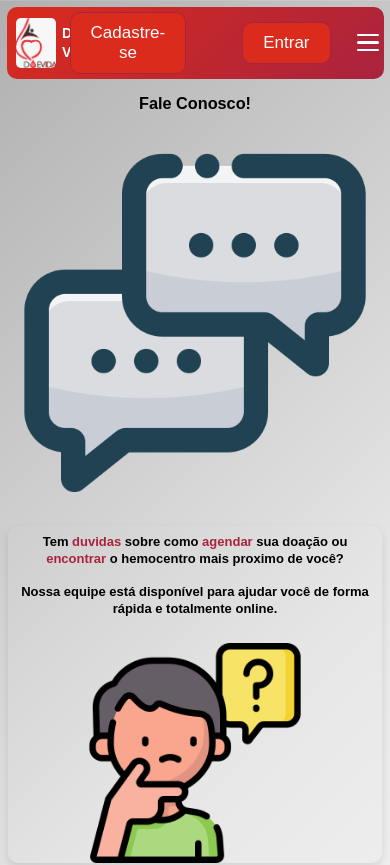
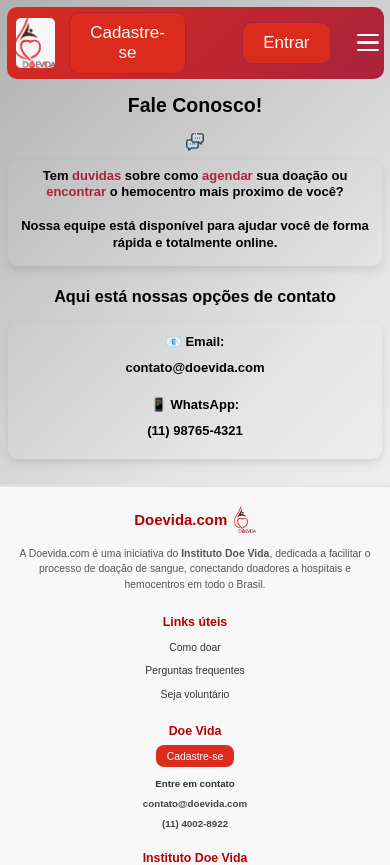
Before and after one commit to Gustavooxx/Tcc_Projeto, a React (Vite) app in the folder Frontend/: page /contato in a window 390 px wide. Shown: the top 865 px of the page. Built offline with nearby package versions, Linux system fonts and the light colour scheme.

Commit message:
responsividade

```diff
--- a/Frontend/src/components/tags/util.jsx
+++ b/Frontend/src/components/tags/util.jsx
@@ -26,7 +26,6 @@
                 <Link to={'/inicio'}>
                     <div className='foto-tags'>
                         <img src="/assets/images/logoTcc.webp" alt="logo1" />
-                        <h1>Doe Vida</h1>
                     </div>
                 </Link>
                 <div className={`tags-paginas ${menuOpen ? 'active' : ''}`}>
--- a/Frontend/src/pages/cadastro/index.scss
+++ b/Frontend/src/pages/cadastro/index.scss
@@ -59,7 +59,7 @@
 
     .container-cadastro {
         display: flex;
-        align-items: flex-start;
+        align-items: center;
         justify-content: center;
         gap: 10rem;
         padding: 1rem;
--- a/Frontend/src/pages/comodoar/index.jsx
+++ b/Frontend/src/pages/comodoar/index.jsx
@@ -50,7 +50,6 @@
 
                     <div className='card'>
                         <img src="assets/images/cronograma.png" alt="" height={'70px'} />
-                        <CalendarDays size={70} />
                         <h4>Agendamento</h4>
                     </div>
 
--- a/Frontend/src/pages/comodoar/index.scss
+++ b/Frontend/src/pages/comodoar/index.scss
@@ -333,15 +333,27 @@
             h2 {
                 font-size: 1.2rem;
                 margin-bottom: 0.6rem;
+                text-align: center;
             }
 
             .cards {
-                flex-direction: column;
+                display: grid;
+                grid-template-columns: repeat(2, 1fr);
                 gap: 0.6rem;
 
                 .card {
                     width: 100%;
-                    padding: 0.8rem;
+                    padding: 0.4rem;
+                    font-size: 0.8rem;
+
+                    img {
+                        height: 50px;
+                        margin-bottom: 0.5rem;
+                    }
+
+                    h4 {
+                        font-size: 0.9rem;
+                    }
                 }
             }
         }
--- a/Frontend/src/pages/contato/index.jsx
+++ b/Frontend/src/pages/contato/index.jsx
@@ -16,7 +16,7 @@
                 <div className='fale-conosco'>
 
                     <h1>Fale Conosco!</h1>
-                    <img src="assets/images/faleconosco.png" height={'70px'} />
+                    <img src="assets/images/faleconosco.png" alt="Fale Conosco" />
 
                 </div>
 
--- a/Frontend/src/pages/contato/index.scss
+++ b/Frontend/src/pages/contato/index.scss
@@ -7,16 +7,24 @@
             justify-content: center;
             align-items: center;
             gap: 2rem;
-            margin-bottom: 1rem;
+            margin-bottom: 2rem;
             margin-top: 2rem;
 
+            h1 {
+                font-size: 2.5rem;
+            }
+
+            img {
+                height: 2.5rem;
+                width: auto;
+            }
         }
     }
 
     .duvidas {
 
         display: flex;
-        justify-content: left;
+        justify-content: center;
         align-items: center;
         gap: 2rem;
         margin: 2rem;
@@ -27,12 +35,15 @@
             width: 45%;
             max-width: 400px;
             border-radius: 10px;
+            margin-bottom: 2.5rem;
+            margin-top: 2.5rem;
         }
 
         h2 {
             padding: 1rem;
             font-size: 1.6rem;
             width: 55%;
+            text-align: center;
         }
     }
 
@@ -99,6 +110,14 @@
                 gap: 1.5rem;
                 margin-bottom: 0.5rem;
                 margin-top: 1.5rem;
+
+                h1 {
+                    font-size: 2rem;
+                }
+
+                img {
+                    height: 2rem;
+                }
             }
         }
 
@@ -156,6 +175,14 @@
                 margin-bottom: 0.25rem;
                 margin-top: 1rem;
                 flex-direction: column;
+
+                h1 {
+                    font-size: 1.8rem;
+                }
+
+                img {
+                    height: 1.8rem;
+                }
             }
         }
 
@@ -207,10 +234,19 @@
     @media (max-width: 480px) {
         .conteudo {
             .fale-conosco {
+
                 gap: 0.6rem;
                 margin-bottom: 0.125rem;
                 margin-top: 0.6rem;
                 flex-direction: column;
+
+                h1 {
+                    font-size: 1.5rem;
+                }
+
+                img {
+                    height: 1.5rem;
+                }
             }
         }
 
@@ -218,11 +254,10 @@
             flex-direction: column;
             gap: 0.8rem;
             margin: 0.6rem;
+            margin-bottom: 1.5rem;
 
             img {
-                width: 100%;
-                max-width: 220px;
-                border-radius: 6px;
+                display: none;
             }
 
             h2 {
--- a/Frontend/src/pages/login/index.jsx
+++ b/Frontend/src/pages/login/index.jsx
@@ -45,7 +45,6 @@
             <section className="container-tags">
                 <div className='img-tags'>
                     <Link to={'/'}><img src="/assets/images/logoTcc.webp" alt="logo1" /></Link>
-                    <h2>Doe Vida</h2>
                 </div>
 
                 <Link to={"/"}> <button>Voltar</button> </Link>
--- a/Frontend/src/pages/login/index.scss
+++ b/Frontend/src/pages/login/index.scss
@@ -284,11 +284,6 @@
 
             .img-tags {
                 gap: 0.5rem;
-                width: 100%;
-
-                h2 {
-                    font-size: 0.95rem;
-                }
 
                 img {
                     height: 40px;
--- a/Frontend/src/pages/quemSomos/index.jsx
+++ b/Frontend/src/pages/quemSomos/index.jsx
@@ -41,18 +41,15 @@
                 <div className='texto-oque-fazemos'>
 
                     <div className='group'>
-                        <img src="/assets/images/cronograma.png" alt="" />
                         <h3>Facilitamos o agendamento</h3>
                         <p>Oferecemos uma plataforma intuitiva para agendar doações de sangue, tornando o processo simples e rápido.</p>
 
                     </div>
                     <div className='group'>
-                        <img src="/assets/images/humano.png" alt="" />
                         <h3>Conectamos doadores e instituições</h3>
                         <p>Trabalhamos em parceria com bancos de sangue e hospitais para garantir que as doações cheguem a quem mais precisa.</p>
                     </div>
                     <div className='group'>
-                        <img src="/assets/images/reseau-securise.png" alt="" />
                         <h3>Promovemos a conscientização</h3>
                         <p>Realizamos campanhas educativas para informar sobre a importância da doação de sangue e incentivar mais pessoas a participarem.</p>
                     </div>
--- a/Frontend/src/pages/quemSomos/index.scss
+++ b/Frontend/src/pages/quemSomos/index.scss
@@ -63,6 +63,7 @@
             gap: 2rem;
 
             .group {
+
                 flex: 1;
                 background: white;
                 padding: 2rem;
@@ -71,6 +72,7 @@
                 text-align: center;
 
                 img {
+                    text-align: center;
                     width: 80px;
                     height: 80px;
                     margin-bottom: 1rem;
@@ -284,8 +286,7 @@
                 padding: 1rem;
 
                 img {
-                    width: 60px;
-                    height: 60px;
+                    display: none;
                 }
 
                 h3 {
@@ -302,11 +303,11 @@
             }
 
             .nossa-motivacao .texto-image img {
-                width: 120px;
+                display: none;
             }
 
             .valores img {
-                width: 100px;
+                display: none;
             }
 
             .valores .lista h4 {
```
Also changed, not shown: Frontend/src/pages/cadastro/index.jsx (+20 -20 lines), 1 other file (tests, documents, lock files or other folders).
